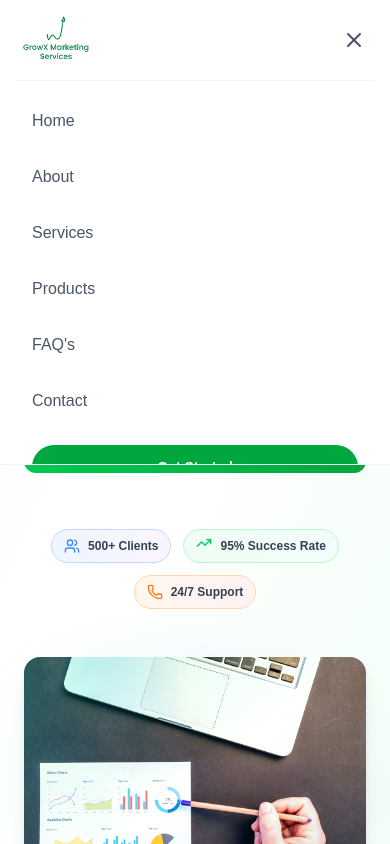
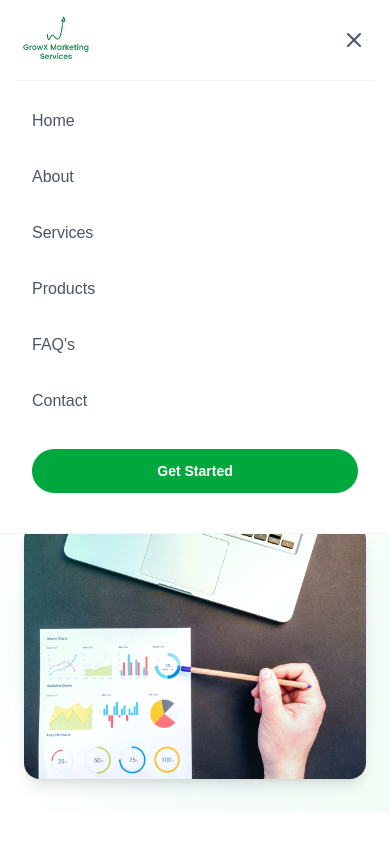
Before and after one commit to sheryyiee121/Growx, a Next.js app: page / in a window 390 px wide. Both pictures are taken after a click on the button 354 px from the left and 40 px from the top of the page. Shown: the top 844 px of the page. Built offline with nearby package versions, Linux system fonts and the light colour scheme.

Commit message:
adjkahda

```diff
--- a/src/app/aboutus/page.js
+++ b/src/app/aboutus/page.js
@@ -167,7 +167,7 @@ export default function AboutUsPage() {
                                                 <Users className="w-6 h-6 text-white" />
                                             </div>
                                             <div>
-                                                <h3 className="text-2xl font-bold text-gray-900"> Founder &CEO</h3>
+                                                <h3 className="text-2xl font-bold text-gray-900">Founder & CEO</h3>
                                                 <h3 className='text-black'>Rahul Yadav</h3>
 
                                             </div>
@@ -189,7 +189,7 @@ export default function AboutUsPage() {
                                                 href="https://teams.live.com/l/invite/FEAs9c1l7U5gkj8PQE?v=g1"
                                                 target="_blank"
                                                 rel="noopener noreferrer"
-                                                className="inline-flex items-center gap-2 bg-gray-900 hover:bg-gray-800 text-white px-4 py-2 rounded-lg text-sm font-medium transition-all duration-300 hover:scale-105 shadow-sm"
+                                                className="inline-flex items-center gap-2 bg-gray-900 hover:bg-gray-800 text-white px-4 py-2 rounded-lg text-sm font-medium transition-all duration-300 hover:scale-105 shadow-sm min-w-[120px] justify-center"
                                             >
                                                 <svg className="w-4 h-4" fill="currentColor" viewBox="0 0 24 24">
                                                     <path d="M20.75 8.25V5.75a1.75 1.75 0 0 0-1.75-1.75h-14A1.75 1.75 0 0 0 3.25 5.75v12.5c0 .966.784 1.75 1.75 1.75h14a1.75 1.75 0 0 0 1.75-1.75V13.5L24 16V8l-3.25 2.25Z" />
@@ -200,7 +200,7 @@ export default function AboutUsPage() {
                                                 href="https://www.linkedin.com/in/rahul-yadav-0654101b2?utm_source=share&utm_campaign=share_via&utm_content=profile&utm_medium=android_app"
                                                 target="_blank"
                                                 rel="noopener noreferrer"
-                                                className="inline-flex items-center gap-2 bg-gray-900 hover:bg-gray-800 text-white px-4 py-2 rounded-lg text-sm font-medium transition-all duration-300 hover:scale-105 shadow-sm"
+                                                className="inline-flex items-center gap-2 bg-gray-900 hover:bg-gray-800 text-white px-4 py-2 rounded-lg text-sm font-medium transition-all duration-300 hover:scale-105 shadow-sm min-w-[120px] justify-center"
                                             >
                                                 <svg className="w-4 h-4" fill="currentColor" viewBox="0 0 24 24">
                                                     <path d="M20.447 20.452h-3.554v-5.569c0-1.328-.027-3.037-1.852-3.037-1.853 0-2.136 1.445-2.136 2.939v5.667H9.351V9h3.414v1.561h.046c.477-.9 1.637-1.85 3.37-1.85 3.601 0 4.267 2.37 4.267 5.455v6.286zM5.337 7.433c-1.144 0-2.063-.926-2.063-2.065 0-1.138.92-2.063 2.063-2.063 1.14 0 2.064.925 2.064 2.063 0 1.139-.925 2.065-2.064 2.065zm1.782 13.019H3.555V9h3.564v11.452zM22.225 0H1.771C.792 0 0 .774 0 1.729v20.542C0 23.227.792 24 1.771 24h20.451C23.2 24 24 23.227 24 22.271V1.729C24 .774 23.2 0 22.222 0h.003z" />
@@ -327,11 +327,11 @@ export default function AboutUsPage() {
                                     alt="GrowX Marketing Services"
                                     width={60}
                                     height={60}
-                                    className="rounded-lg"
+                                    className="rounded-lg w-12 h-12 sm:w-14 sm:h-14 md:w-16 md:h-16 object-cover"
                                 />
                                 <div>
-                                    <h3 className="text-2xl font-bold">GrowX Marketing Services</h3>
-                                    <p className="text-gray-400">High-Conversion Marketing Solutions</p>
+                                    <h3 className="text-xl sm:text-2xl font-bold">GrowX Marketing Services</h3>
+                                    <p className="text-gray-400 text-sm sm:text-base">High-Conversion Marketing Solutions</p>
                                 </div>
                             </div>
                             <p className="text-gray-400 leading-relaxed mb-6">
--- a/src/components/HeroSection.js
+++ b/src/components/HeroSection.js
@@ -8,13 +8,13 @@ import Image from 'next/image';
 export default function HeroSection() {
     return (
         <section
-            className="min-h-screen bg-gradient-to-br from-green-50/30 via-white to-green-100/40 flex items-center justify-center relative overflow-hidden pt-32 md:pt-20"
+            className="min-h-[calc(100vh-2rem)] lg:min-h-screen bg-gradient-to-br from-green-50/30 via-white to-green-100/40 flex items-center justify-center relative overflow-hidden pt-20 pb-8 sm:pt-24 lg:pt-20"
             aria-labelledby="hero-heading"
         >
             <div className="w-full max-w-7xl mx-auto px-6">
-                <div className="grid lg:grid-cols-2 gap-12 items-center">
+                <div className="grid lg:grid-cols-2 gap-6 lg:gap-12 items-center">
                     {/* Left Content */}
-                    <div className="text-center lg:text-left space-y-8">
+                    <div className="text-center lg:text-left space-y-4 sm:space-y-6 lg:space-y-8">
                         <h1
                             id="hero-heading"
                             className="text-3xl sm:text-4xl lg:text-5xl font-bold text-gray-900 leading-tight"
@@ -40,7 +40,7 @@ export default function HeroSection() {
                         </div>
 
                         {/* Social Proof */}
-                        <div className="flex flex-wrap items-center gap-3 sm:gap-6 lg:gap-8 pt-6 justify-center lg:justify-start">
+                        <div className="flex flex-wrap items-center gap-3 sm:gap-6 lg:gap-8 pt-2 sm:pt-4 lg:pt-6 justify-center lg:justify-start">
                             <div className="flex items-center gap-2 text-xs sm:text-sm text-gray-700 bg-gradient-to-r from-blue-50 to-purple-50 px-3 sm:px-4 py-2 rounded-full border border-blue-200 hover:animate-wobble">
                                 <Users className="w-4 h-4 sm:w-5 sm:h-5 text-blue-500 animate-pulse" aria-hidden="true" />
                                 <span className="font-semibold whitespace-nowrap">500+ Clients</span>
--- a/src/components/Navbar.js
+++ b/src/components/Navbar.js
@@ -161,11 +161,11 @@ export default function Navbar() {
                 {/* Mobile Menu */}
                 <div
                     id="mobile-menu"
-                    className={`lg:hidden transition-all duration-300 ease-in-out overflow-hidden ${isMenuOpen ? 'max-h-96 opacity-100' : 'max-h-0 opacity-0'
+                    className={`lg:hidden transition-all duration-300 ease-in-out overflow-hidden ${isMenuOpen ? 'max-h-[500px] opacity-100' : 'max-h-0 opacity-0'
                         }`}
                     aria-hidden={!isMenuOpen}
                 >
-                    <div className="py-4 space-y-2 bg-white border-t border-gray-100">
+                    <div className="py-4 space-y-2 bg-white border-t border-gray-100 pb-6">
                         {navigationItems.map((item) => (
                             <button
                                 key={item.id}
@@ -178,7 +178,7 @@ export default function Navbar() {
                         ))}
 
                         {/* Get Started Button - Mobile */}
-                        <div className="px-4 py-3">
+                        <div className="px-4 py-4">
                             <button className="w-full bg-green-600 hover:bg-green-700 text-white px-6 py-3 rounded-full font-semibold text-sm transition-all duration-300">
                                 Get Started
                             </button>
```
